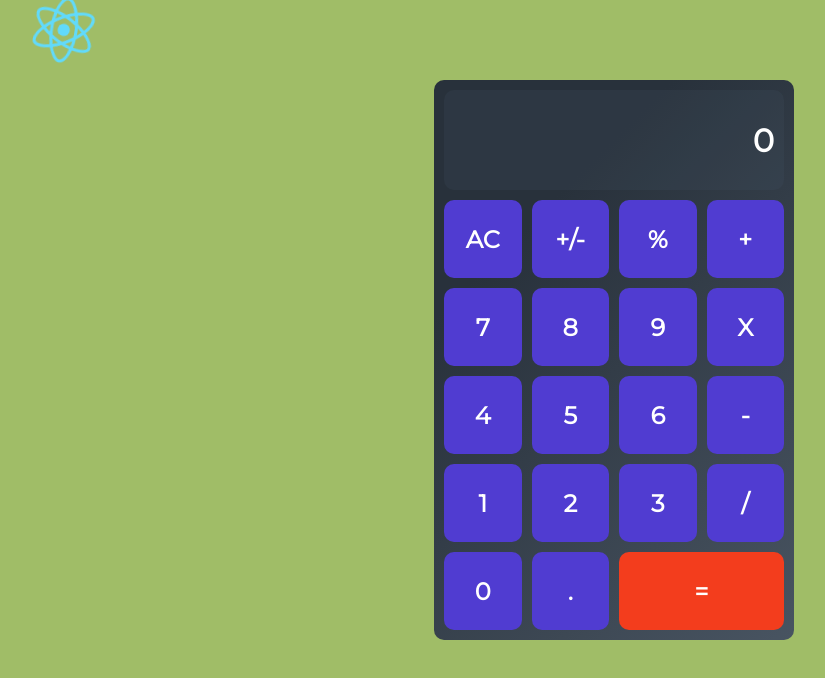
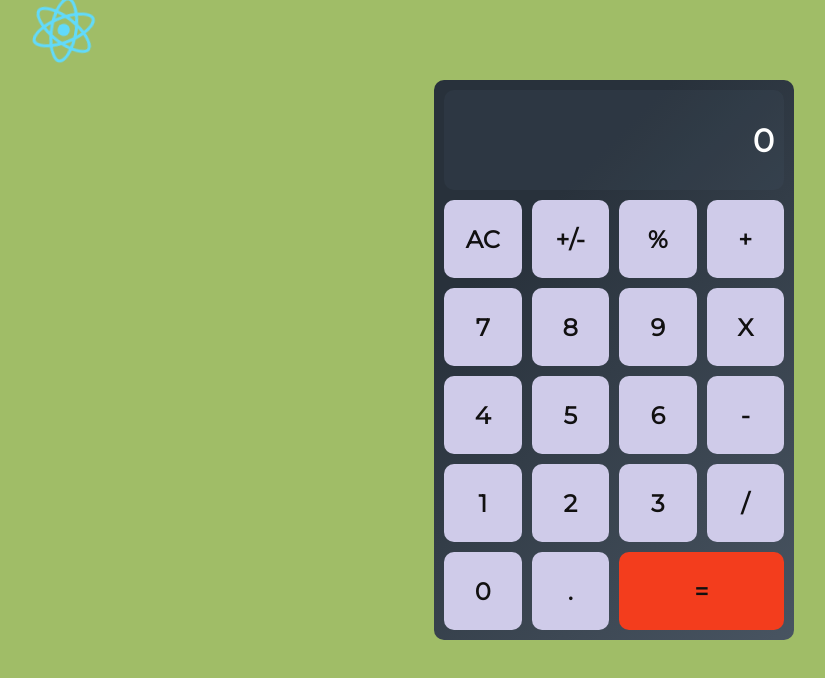
Before and after one commit to HeDevedUp/fancyCalculator, a React (Create React App) app: page / in a window 1280 px wide. Shown: the top 678 px of the page, without its empty margins (26-851 px from the left). Built offline with nearby package versions, Linux system fonts and the light colour scheme.

Commit message:
added requested changes

```diff
--- a/src/components/calculator/button/Button.css
+++ b/src/components/calculator/button/Button.css
@@ -9,9 +9,9 @@
 
 button {
   border: none;
-  background-color: rgb(80, 60, 209);
+  background-color: rgb(207, 203, 233);
   font-size: 24px;
-  color: rgb(255, 255, 255);
+  color: rgb(17, 16, 16);
   font-weight: bold;
   cursor: pointer;
   border-radius: 10px;
```
